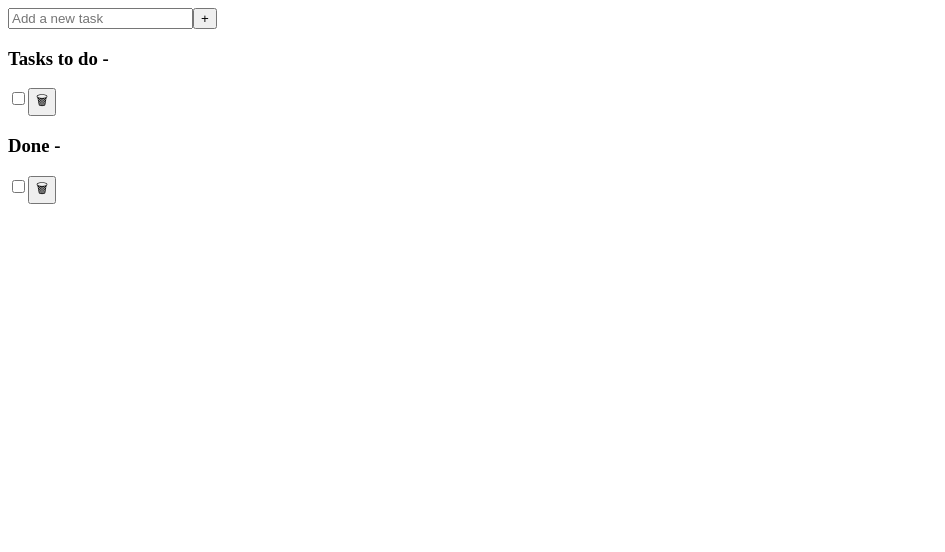
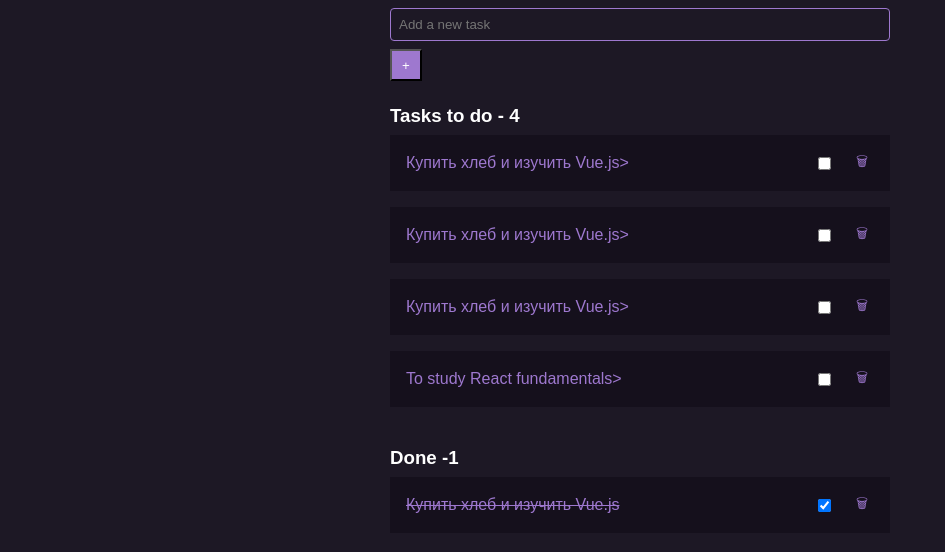
Before and after one commit to Arslan-do/my-to-do-vue, a Vue app: page / in a window 1280 px wide. Shown: the top 552 px of the page, without its empty margins (0-945 px from the left). Built offline with nearby package versions, Linux system fonts and the light colour scheme.

Commit message:
second commit

```diff
--- a/index.html
+++ b/index.html
@@ -6,7 +6,8 @@
     <meta name="viewport" content="width=device-width, initial-scale=1.0">
     <title>To Do </title>
   </head>
-  <body>
+  <body style="background: #1D1825;
+  ">
     <div id="app"></div>
     <script type="module" src="/src/main.js"></script>
   </body>
--- a/src/App.vue
+++ b/src/App.vue
@@ -1,31 +1,72 @@
 <script setup>
+import { ref, computed } from 'vue'
 
+const tasks = ref([
+  { id: 1, text: 'Купить хлеб и изучить Vue.js', completed: true },
+  { id: 2, text: 'Купить хлеб и изучить Vue.js', completed: false },
+  { id: 3, text: 'Купить хлеб и изучить Vue.js', completed: false },
+  { id: 4, text: 'Купить хлеб и изучить Vue.js', completed: false },
+  { id: 5, text: 'To study React fundamentals', completed: false },
+])
+
+const newTaskText = ref('')
+
+
+const todoTasks = computed(() => tasks.value.filter(t => !t.completed))
+const doneTasks = computed(() => tasks.value.filter(t => t.completed))
+
+const addTask = () => {
+  if (newTaskText.value.trim()) {
+    tasks.value.push({
+      id: Date.now(),
+      text: newTaskText.value.trim(),
+      completed: false,
+    })
+    newTaskText.value = ''
+  }
+}
+
+const deleteTask = (id) => {
+  tasks.value = tasks.value.filter(t => t.id !== id)
+}
 
 </script>
 
 <template>
-<div>
-<div >
+<div class="todo-app">
+<div class="add-task" >
     <input
-    placeholder="Add a new task"/>
-    <button >+</button>
+    v-model="newTaskText"
+        @keyup.enter="addTask"
+    placeholder="Add a new task"
+    />
+    <button @click="addTask" class="add-btn">+</button>
 
-    <div>
-        <h3>Tasks to do -  </h3>
-        <div>
-            <input type="checkbox">
-        <span></span>
-        <button
+    <div class="tasks-section">
+        <h3>Tasks to do - {{ todoTasks.length }} </h3>
+        <div v-for="task in todoTasks"
+        :key="task.id"
+        class="task-item">
+        <span :class="{ completed: task.completed }">{{ task.text }}></span>
+            <input type="checkbox"
+            v-model="task.completed"
+            />
+        <button @click="deleteTask(task.id)" class="delete-btn"
         >🗑</button>
     </div>
     </div>
 
-    <div>
-<h3>Done - </h3>
-<div>
-    <input type="checkbox">
-    <span></span>
-    <button>🗑</button>
+    <div class="done-section">
+<h3>Done -{{ doneTasks.length }}</h3>
+<div v-for="task in doneTasks"
+        :key="task.id"
+        class="task-item"
+        >
+        <span class="completed-done">{{ task.text }}</span>
+    <input type="checkbox"
+    v-model="task.completed"
+    />
+    <button @click="deleteTask(task.id)" class="delete-btn">🗑</button>
 </div>
     </div>
 </div>
@@ -35,4 +76,66 @@
 
 <style scoped>
 
+.todo-app {
+  max-width: 500px;
+  margin: 0 auto;
+  font-family: sans-serif;
+  color: #ffff;
+}
+
+.add-task {
+  display: flex;
+  gap: 8px;
+  flex-flow: column;
+  margin-bottom: 24px;
+}
+
+.add-btn{
+width: 32px;
+height: 32px;
+background-color: #9E78CF;
+color: #ffff;
+}
+
+.add-task input {
+  padding: 8px;
+  border: 1px solid #9E78CF;
+  border-radius: 4px;
+  background-color: #1D1825;
+}
+
+.task-item {
+background: #15101C;
+  display: flex;
+  align-items: center;
+  gap: 16px;
+  padding: 16px ;
+  border-bottom: 16px solid #1D1825;
+}
+
+.task-item span {
+    color: #9E78CF;
+  flex: 1;
+}
+
+.completed {
+  text-decoration: line-through;
+  color: #999;
+}
+
+.completed-done {
+  text-decoration: line-through;
+  color: #78CFB0;
+}
+
+.delete-btn {
+  background: none;
+  border: none;
+  cursor: pointer;
+  color: #9E78CF;
+}
+
+h3 {
+  margin: 16px 0 8px;
+}
 </style>
```
